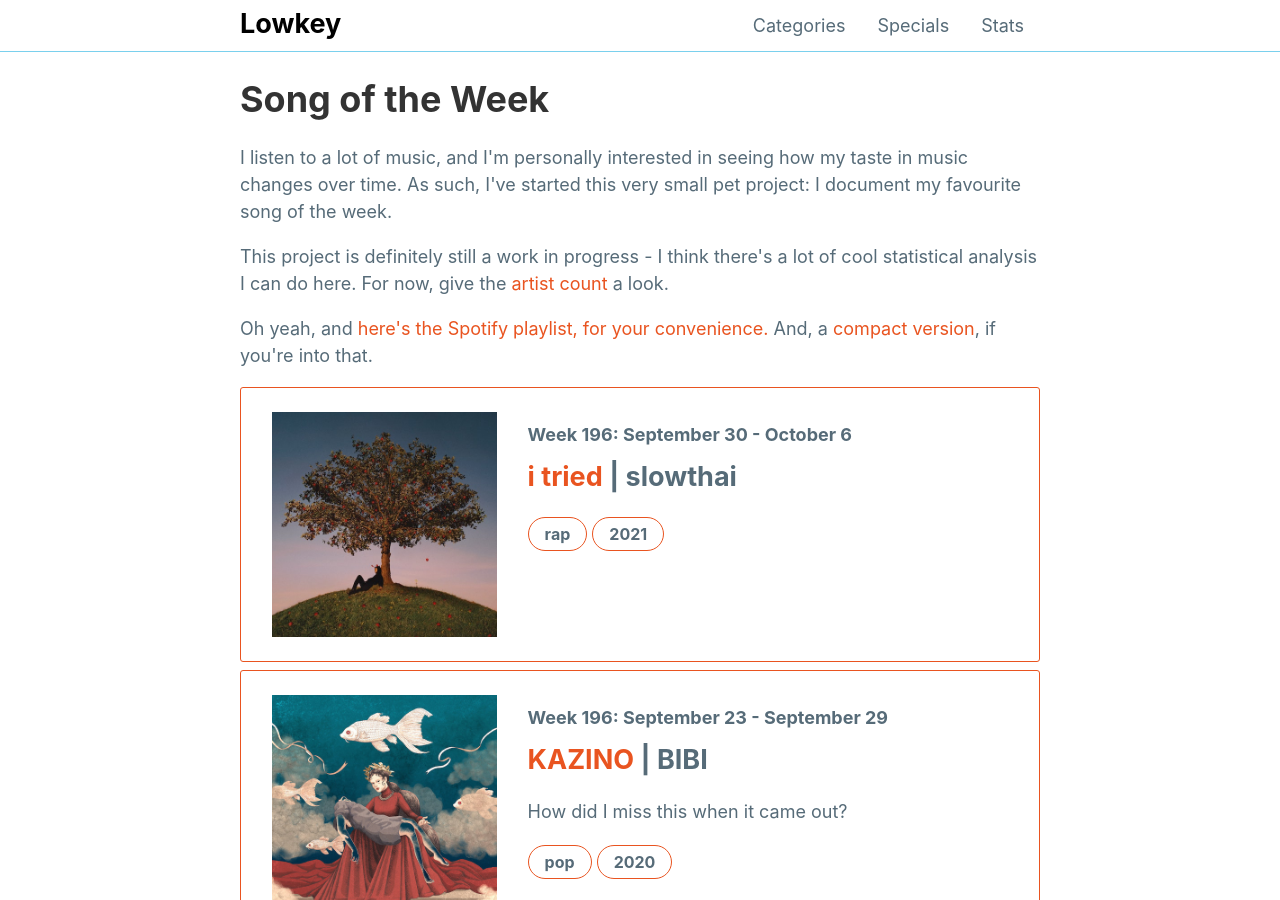
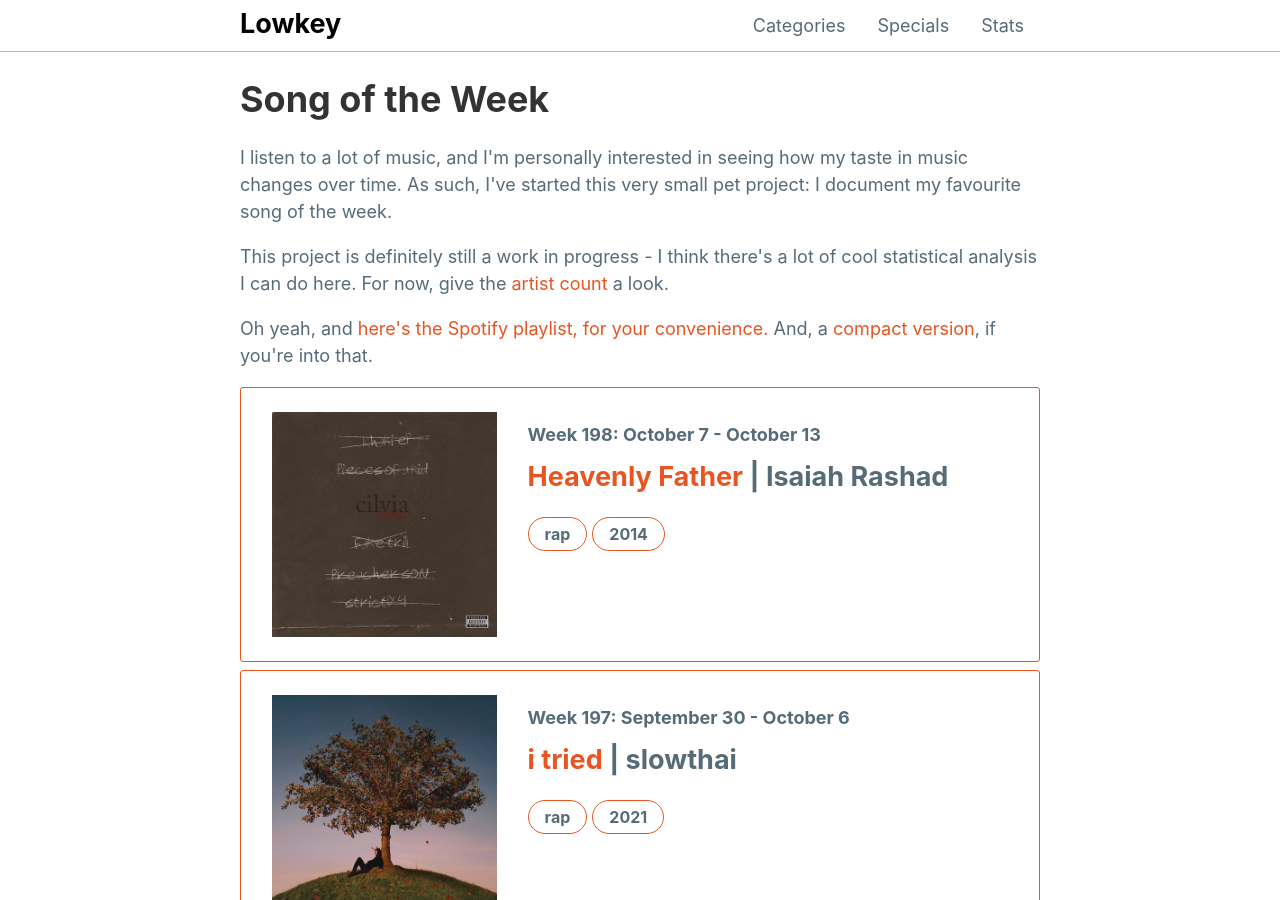
Before and after one commit to mattxwang/lowkey, a Jekyll site: the page built from stats/song-of-the-week.html, in a window 1280 px wide and 900 px high. Built offline with Jekyll 4.4.1, drawn with Linux system fonts in a browser that asks for light colours; comment, search, counter and statistics services are not loaded.

Commit message:
heavenly father

```diff
--- a/_data/sotw.yml
+++ b/_data/sotw.yml
@@ -2232,7 +2232,7 @@ week196:
   blurb: >
     How did I miss this when it came out?
 week197:
-  week: "Week 196: September 30 - October 6"
+  week: "Week 197: September 30 - October 6"
   title: "i tried"
   artists:
   - "slowthai"
@@ -2241,3 +2241,13 @@ week197:
   genre: "rap"
   year: 2021
   blurb: ""
+week198:
+  week: "Week 198: October 7  - October 13"
+  title: "Heavenly Father"
+  artists:
+  - "Isaiah Rashad"
+  album: "Cilvia Demo"
+  album_art: "cilvia.jpeg"
+  genre: "rap"
+  year: 2014
+  blurb: ""
```
